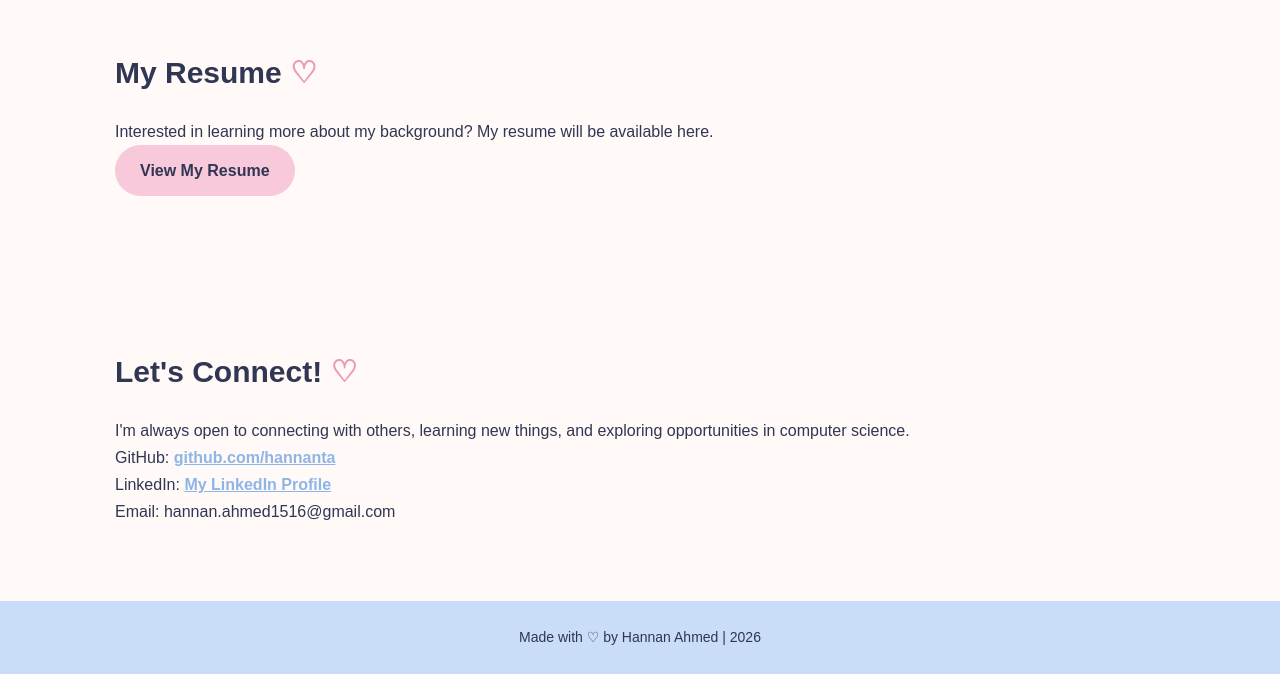
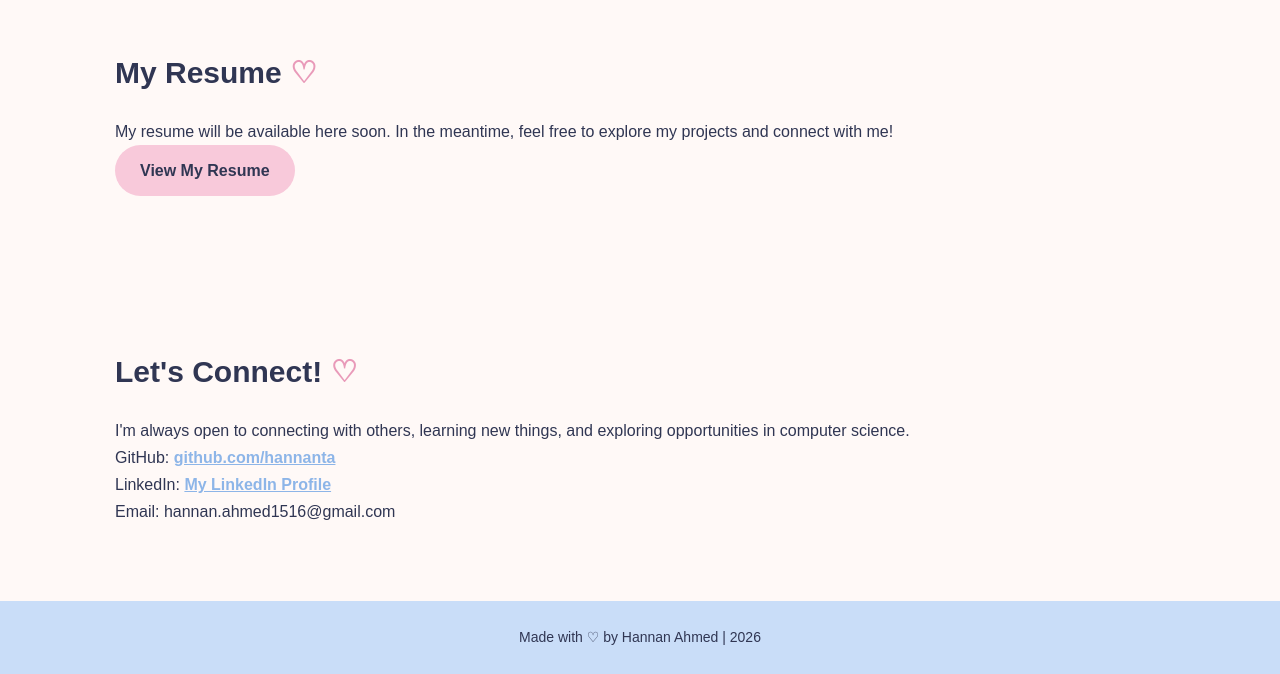
Before and after one commit to hannanta/hannanta.github.io, a plain HTML site: page index.html in a window 1280 px wide. Shown: the part 2106-2780 px from the top of the page. Drawn offline with Linux system fonts and the light colour scheme.

Commit message:
Update index.html

```diff
--- a/index.html
+++ b/index.html
@@ -146,8 +146,10 @@
             <h2>My Resume <span>♡</span></h2>
 
             <p>
-                Interested in learning more about my background?
-                My resume will be available here.
+
+            My resume will be available here soon.
+            In the meantime, feel free to explore my projects
+            and connect with me!
             </p>
 
             <a href="resume.pdf" class="button">View My Resume</a>
```
